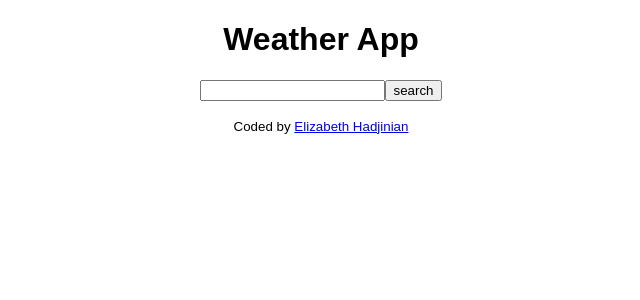
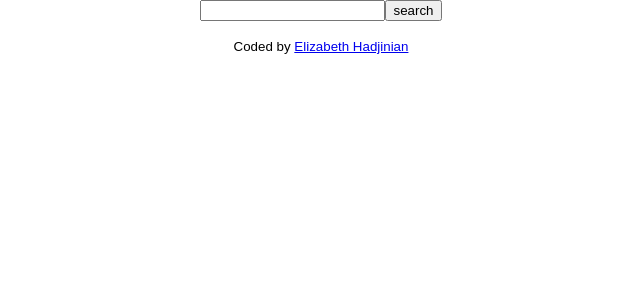
Before and after one commit to elizhadjinian/weather-app-react, a React (Create React App) app: page / in a window 1280 px wide. Shown: the top 300 px of the page, without its empty margins (319-959 px from the left). Built offline with nearby package versions, Linux system fonts and the light colour scheme.

Commit message:
removed title

```diff
--- a/src/App.js
+++ b/src/App.js
@@ -5,7 +5,6 @@ import Weather from "./Weather.js";
 export default function App() {
   return (
     <div className="App">
-      <h1>Weather App</h1>
       <Weather />
       <small>Coded by <a href = "https://github.com/elizhadjinian/weather-app-react" target="blank">Elizabeth Hadjinian</a></small>
     </div>
```
